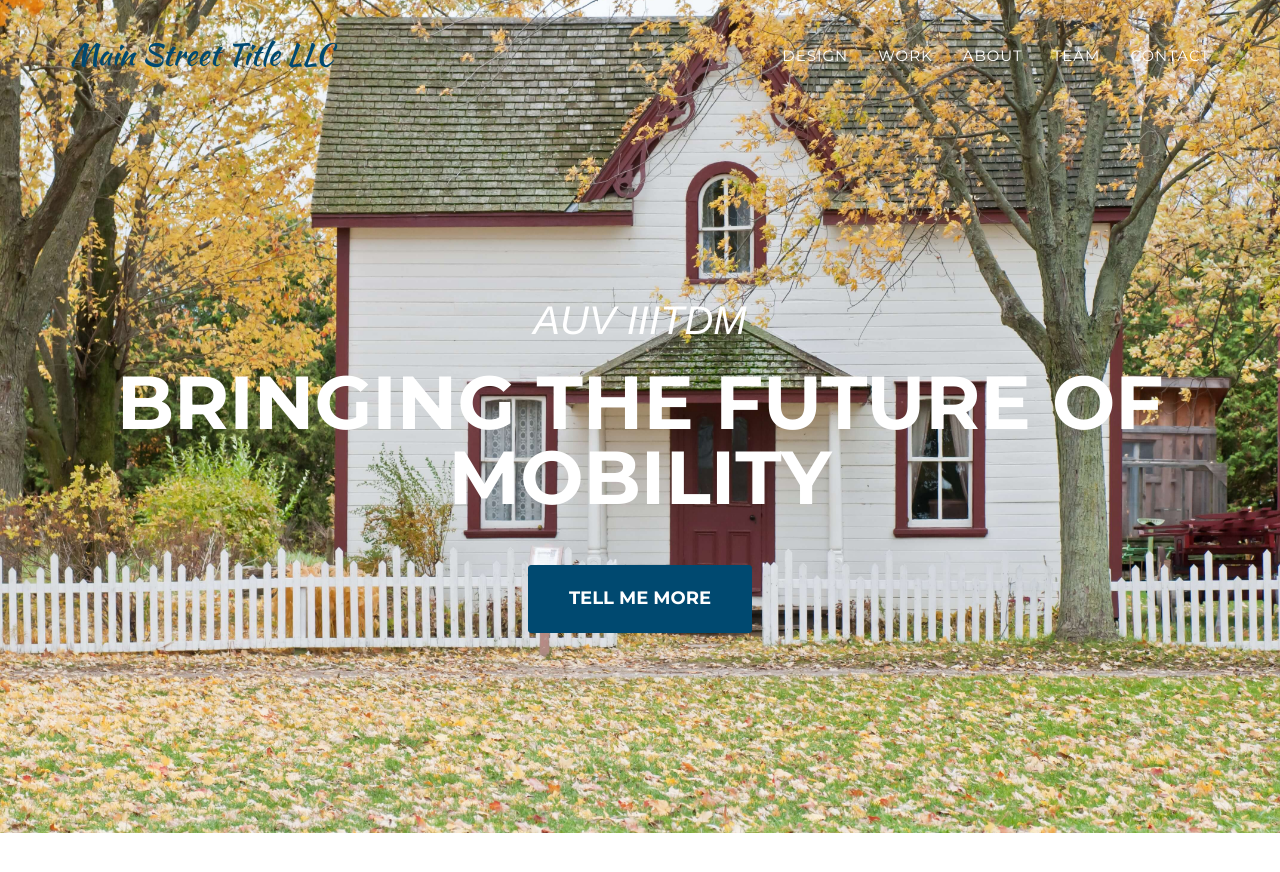
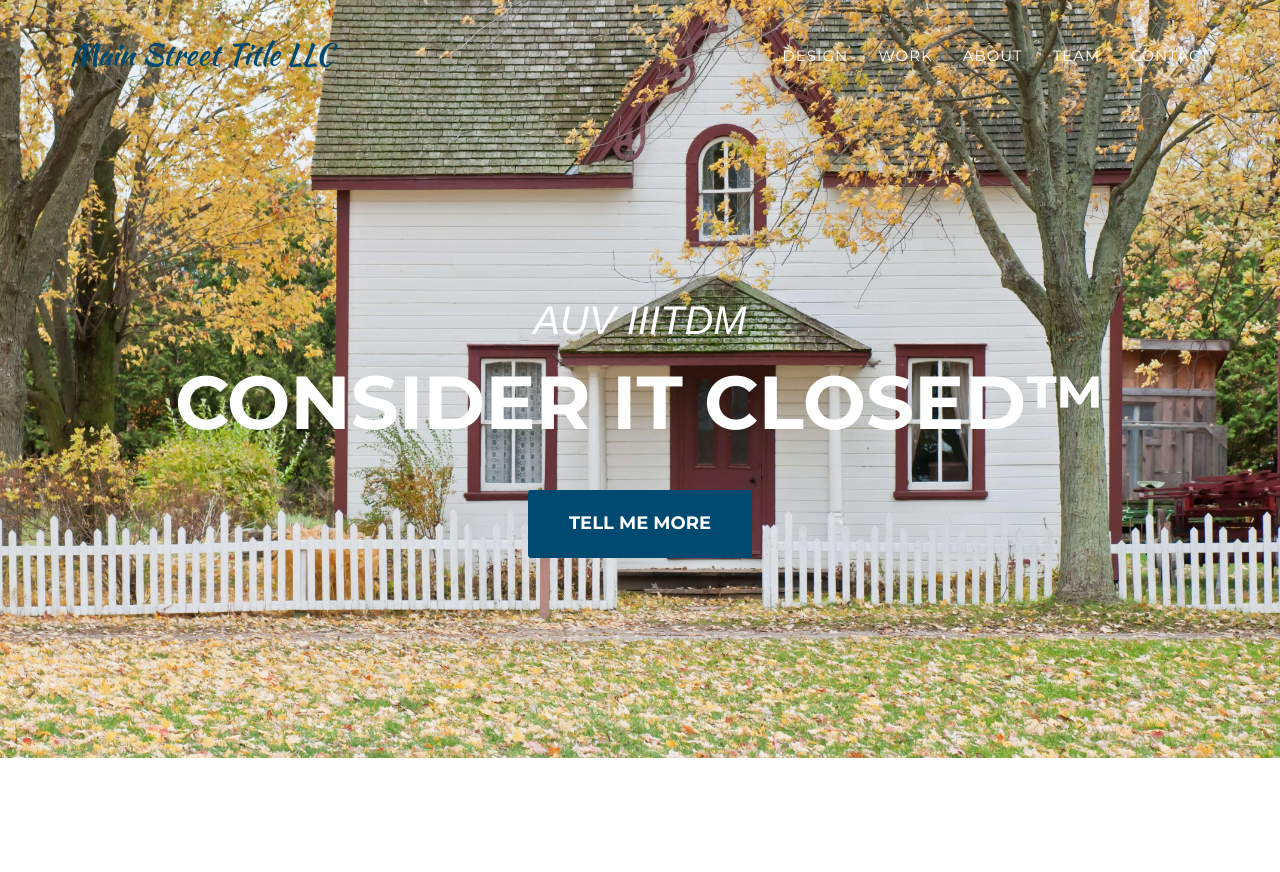
Before and after one commit to MainStreetTitleDeveloper/mainstreettitledeveloper.github.io, a Jekyll site: the page built from index.html, in a window 1280 px wide and 900 px high. Shown: the top 872 px of the window. Built offline with Jekyll 4.4.1, drawn with Linux system fonts in a browser that asks for light colours; some web fonts are replaced.

Commit message:
Update header.html

```diff
--- a/_includes/header.html
+++ b/_includes/header.html
@@ -45,7 +45,7 @@
         <div class="container">
             <div class="intro-text">
                 <div class="intro-lead-in">AUV IIITDM</div>
-                <div class="intro-heading">Bringing the future of mobility</div>
+                <div class="intro-heading">Consider It Closed™</div>
                 <a href="#services" class="page-scroll btn btn-xl">Tell Me More</a>
             </div>
         </div>
```
